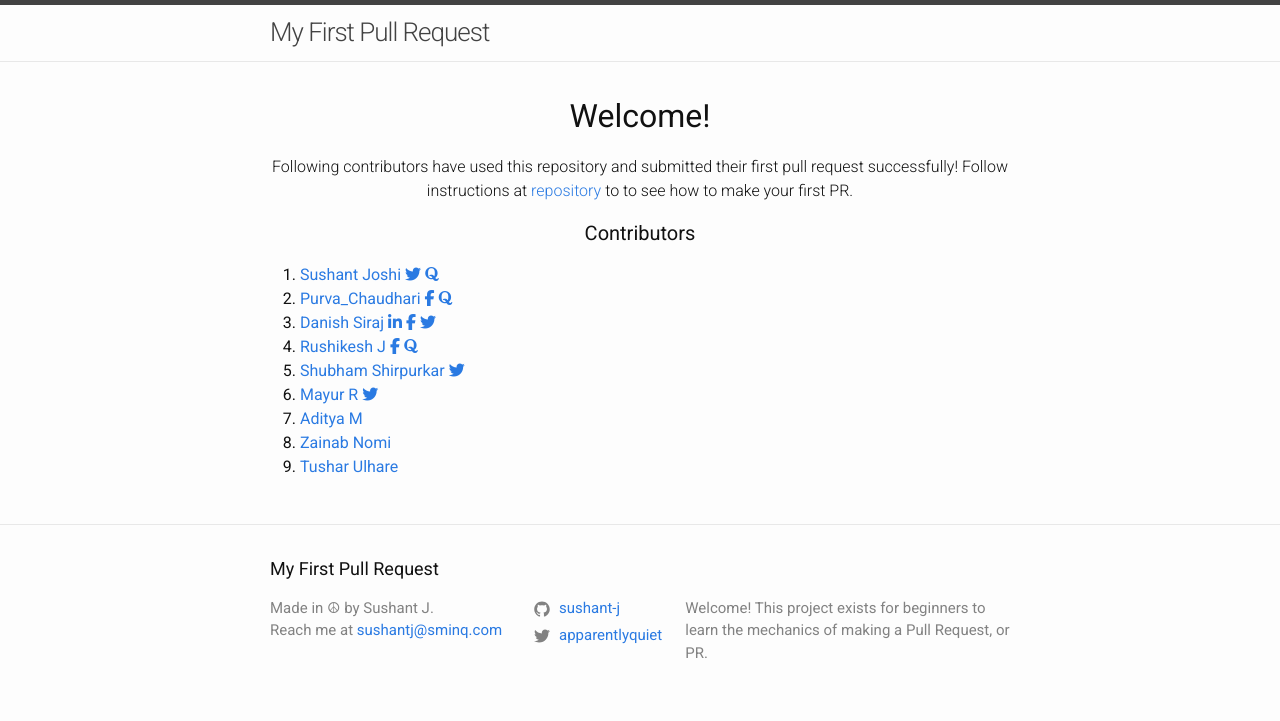
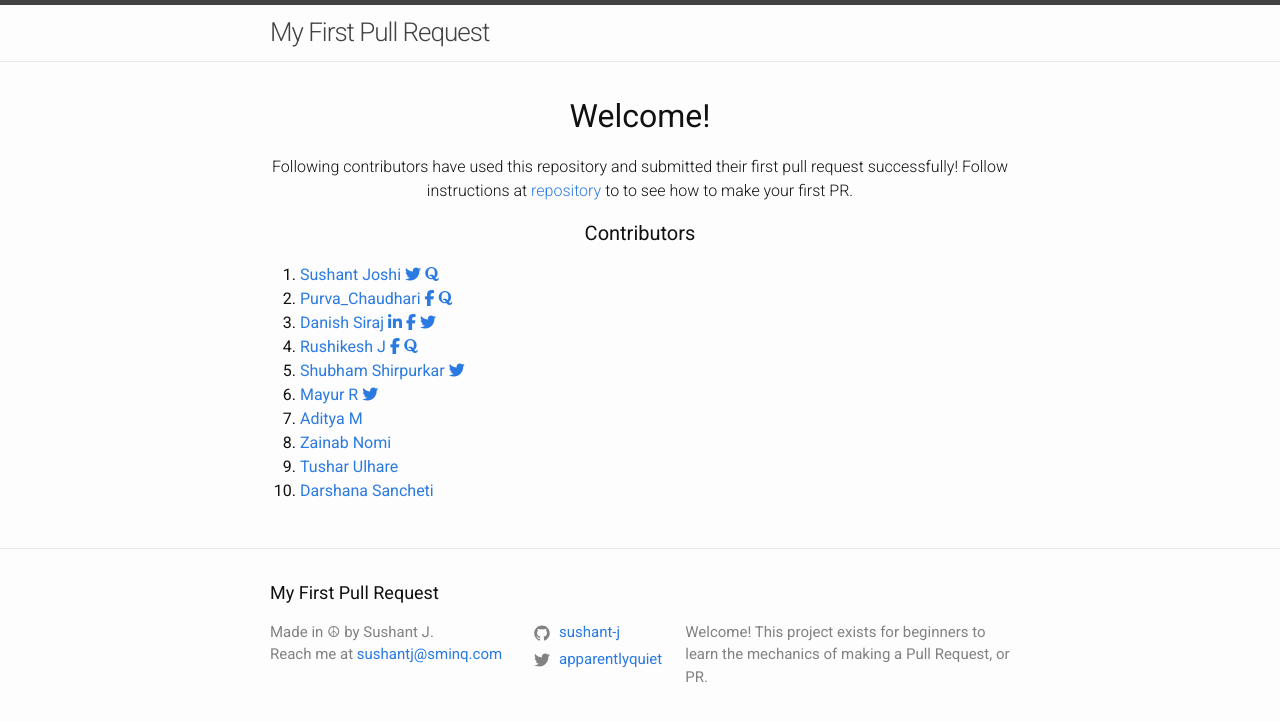
Before and after one commit to sushant-j/my-first-pull-request, a Jekyll site: the page built from index.md, in a window 1280 px wide. Shown: the top 721 px of the page. Built offline with Jekyll 4.4.1, drawn with Linux system fonts in a browser that asks for light colours; nearby versions of some CDN libraries.

Commit message:
Added my name

```diff
--- a/_layouts/home.html
+++ b/_layouts/home.html
@@ -89,5 +89,10 @@ layout: default
         Tushar Ulhare
       </a>
     </li>
+ <li>
+      <a href="https://github.com/DarshanaSancheti/">
+        Darshana Sancheti
+      </a>
+    </li>
   </ol>
 </div>
```
